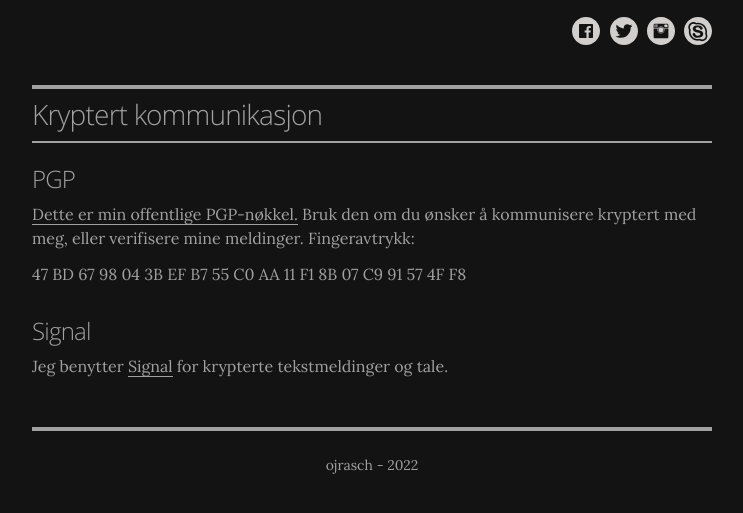
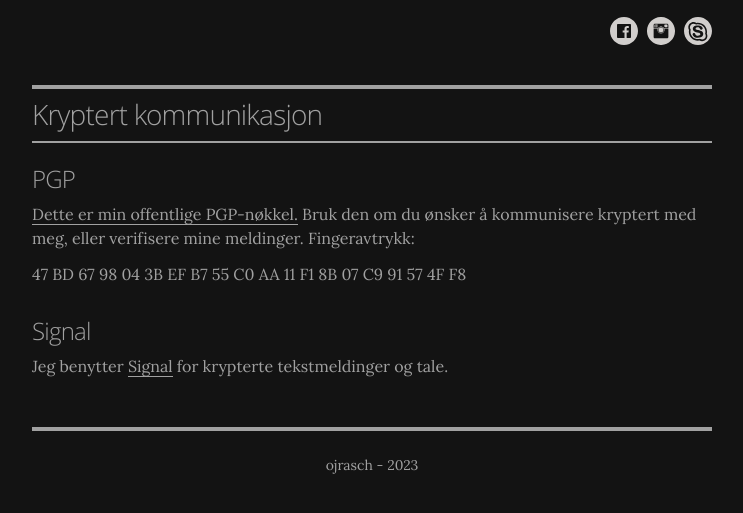
Before and after one commit to ojrasch/ojrasch.github.io, a plain HTML site: page index.html in a window 1280 px wide. Shown: the part 529-1042 px from the top of the page, without its empty margins (268-1011 px from the left). Drawn offline with Linux system fonts and the light colour scheme.

Commit message:
Update index.html

```diff
--- a/index.html
+++ b/index.html
@@ -48,19 +48,10 @@
         c0,0.43-0.35,0.77-0.77,0.77h-3.56v-5.42h1.82l0.27-2.11h-2.09v-1.35c0-0.61,0.17-1.03,1.05-1.03l1.12,0V9.2
         c-0.19-0.03-0.86-0.08-1.63-0.08c-1.61,0-2.71,0.98-2.71,2.79v1.56h-1.82v2.11h1.82v5.42h-6.7c-0.43,0-0.77-0.35-0.77-0.77V7.78
         c0-0.43,0.35-0.77,0.77-0.77h12.44c0.43,0,0.77,0.35,0.77,0.77V20.22z"/>
-</svg></a></li>
-                    <li class="icon-link-item"><a href="https://twitter.com/ojrasch" class="icon-link"><svg class="icon" xmlns="http://www.w3.org/2000/svg" xmlns:xlink="http://www.w3.org/1999/xlink" x="0px" y="0px"
-   viewBox="0 0 28 28" enable-background="new 0 0 28 28" xml:space="preserve" width="28" height="28">
-<path id="Twitter" fill="#D1CECC" d="M14,0C6.27,0,0,6.27,0,14s6.27,14,14,14s14-6.27,14-14S21.73,0,14,0z M20.69,10.57
-  c0.01,0.15,0.01,0.3,0.01,0.45c0,4.56-3.47,9.82-9.82,9.82c-1.95,0-3.76-0.57-5.29-1.55c0.27,0.03,0.54,0.05,0.82,0.05
-  c1.62,0,3.11-0.55,4.29-1.48c-1.51-0.03-2.79-1.03-3.23-2.4c0.21,0.04,0.43,0.06,0.65,0.06c0.31,0,0.62-0.04,0.91-0.12
-  c-1.58-0.32-2.77-1.71-2.77-3.39c0-0.01,0-0.03,0-0.04c0.47,0.26,1,0.41,1.56,0.43c-0.93-0.62-1.54-1.68-1.54-2.87
-  c0-0.63,0.17-1.23,0.47-1.74c1.7,2.09,4.25,3.46,7.12,3.61c-0.06-0.25-0.09-0.52-0.09-0.79c0-1.91,1.55-3.45,3.45-3.45
-  c0.99,0,1.89,0.42,2.52,1.09c0.79-0.15,1.53-0.44,2.19-0.84c-0.26,0.81-0.81,1.48-1.52,1.91c0.7-0.08,1.36-0.27,1.98-0.54
-  C21.95,9.47,21.37,10.08,20.69,10.57z"/>
 </svg>
-</a></li>
-                    <li class="icon-link-item"><a href="https://instagram.com/ojrasch" class="icon-link"><svg class="icon" xmlns="http://www.w3.org/2000/svg" xmlns:xlink="http://www.w3.org/1999/xlink" x="0px" y="0px"
+</a>
+</li>
+   <li class="icon-link-item"><a href="https://instagram.com/ojrasch" class="icon-link"><svg class="icon" xmlns="http://www.w3.org/2000/svg" xmlns:xlink="http://www.w3.org/1999/xlink" x="0px" y="0px"
    viewBox="0 0 28 28" enable-background="new 0 0 28 28" xml:space="preserve" width="28" height="28">
 <path id="Instagram" fill="#D1CECC" d="M9.89,7.35h0.49v3.05H9.89V7.35z M7.35,8.26v2.15h0.49V7.44C7.55,7.58,7.35,7.89,7.35,8.26z
    M18.22,10.3h1.36c0.51,0,0.92-0.41,0.92-0.92V8.38c0-0.51-0.41-0.92-0.92-0.92h-1.36c-0.51,0-0.92,0.41-0.92,0.92v0.99
@@ -96,7 +87,7 @@
                 </div>
             </section>
             <footer class="page-footer">
-                <p class="footer-line">ojrasch - 2022</p>
+                <p class="footer-line">ojrasch - 2023</p>
             </footer>
             <script src="js/jquery-3.3.1.min.js"></script>
             <script src="js/mail.js"></script>
```
